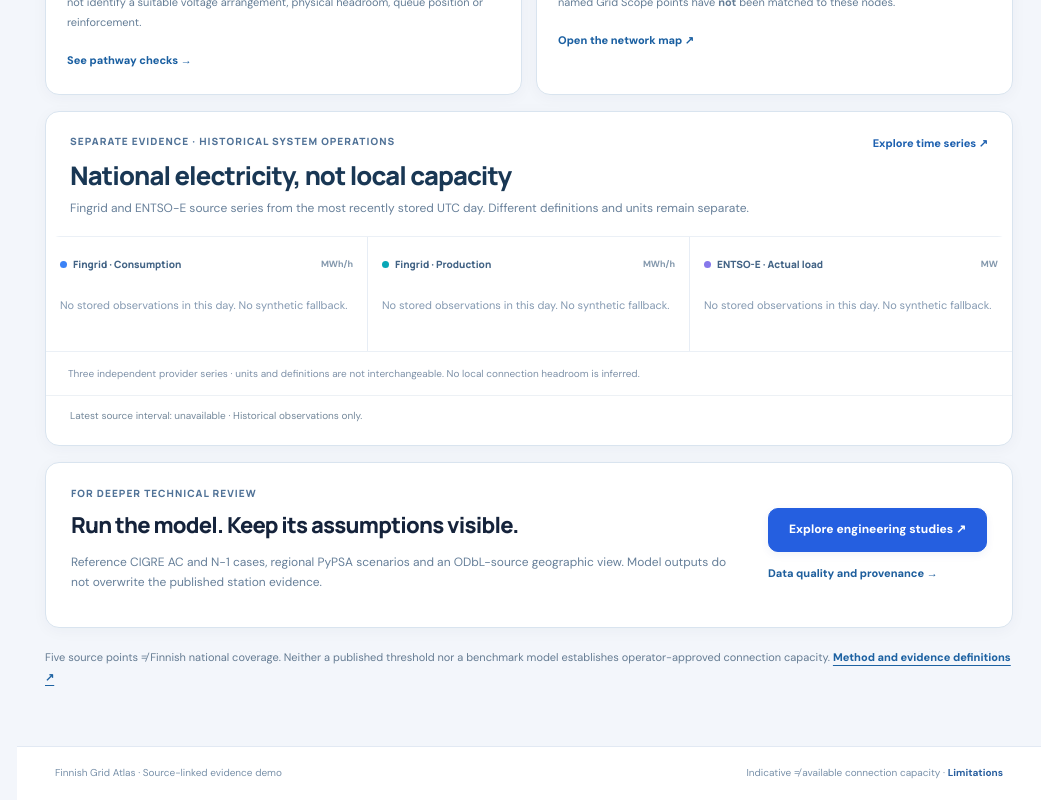
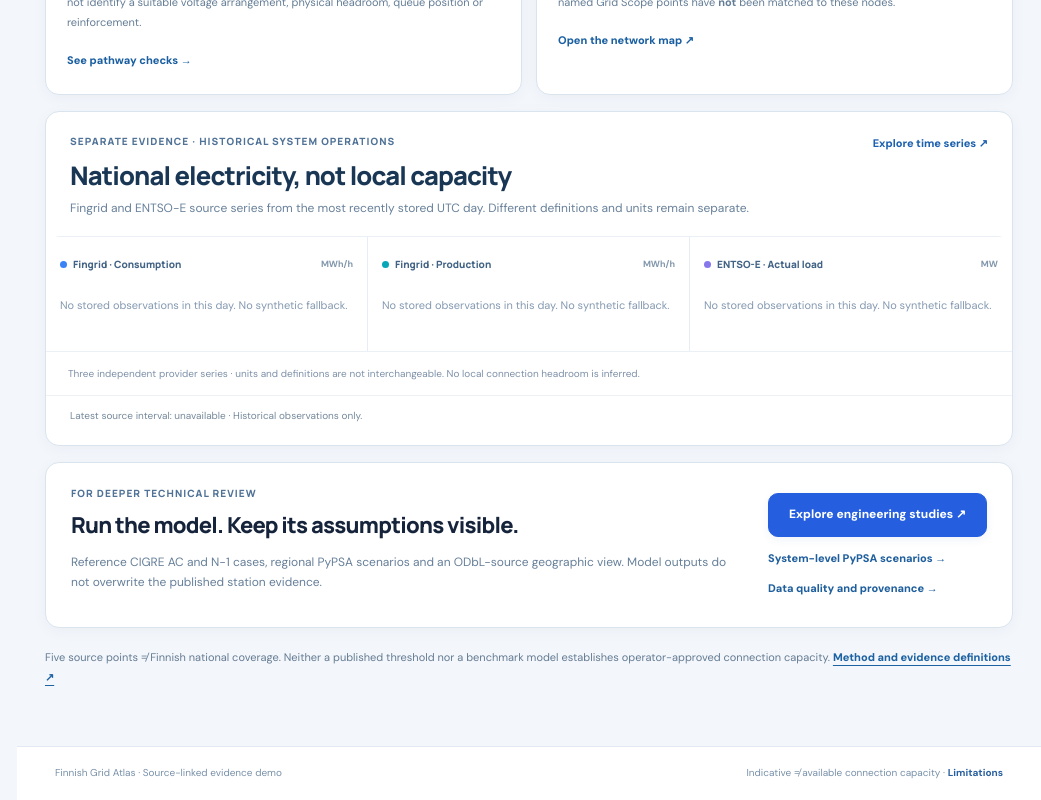
Before and after one commit to abhijith-sivaprasadan/finnish-grid-connection-evidence, a Next.js app in the folder website/: page / in a window 1280 px wide. Shown: the part 1629-2429 px from the top of the page, without its empty margins (239-1280 px from the left). Built offline with nearby package versions, Linux system fonts and the light colour scheme.

Commit message:
Recruiter path: retain explicit link to distinct PyPSA system scenarios from homepage

```diff
--- a/website/src/app/page.tsx
+++ b/website/src/app/page.tsx
@@ -91,7 +91,7 @@ export default async function Home(){
    <div><span className="df-overline">For deeper technical review</span><h2>Run the model. Keep its assumptions visible.</h2>
     <p>Reference CIGRE AC and N−1 cases, regional PyPSA scenarios and an ODbL-source geographic view. Model outputs do not overwrite the published station evidence.</p>
    </div>
-   <div className="mvp-next-actions"><Link className="button" href="/engineering">Explore engineering studies ↗</Link><Link href="/quality">Data quality and provenance →</Link></div>
+   <div className="mvp-next-actions"><Link className="button" href="/engineering">Explore engineering studies ↗</Link><Link href="/analysis">System-level PyPSA scenarios →</Link><Link href="/quality">Data quality and provenance →</Link></div>
   </section>
   <footer className="mvp-home-note">Five source points ≠ Finnish national coverage. Neither a published threshold nor a benchmark model establishes operator-approved connection capacity. <Link href="/method">Method and evidence definitions ↗</Link></footer>
  </div>;
```
